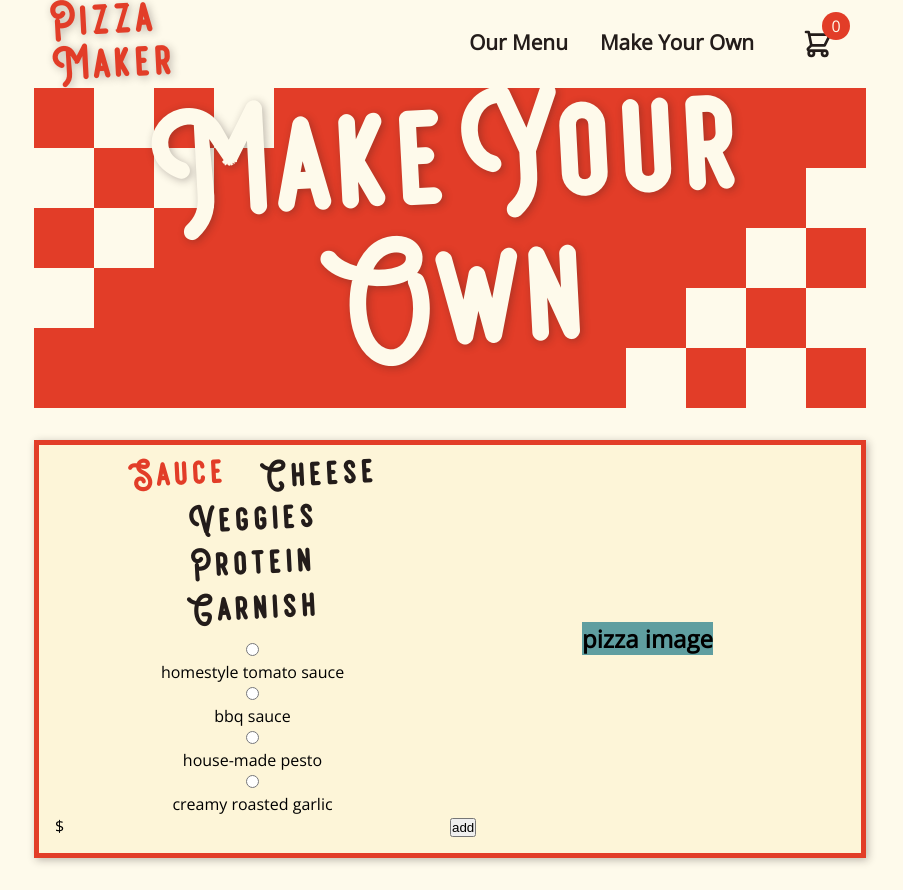
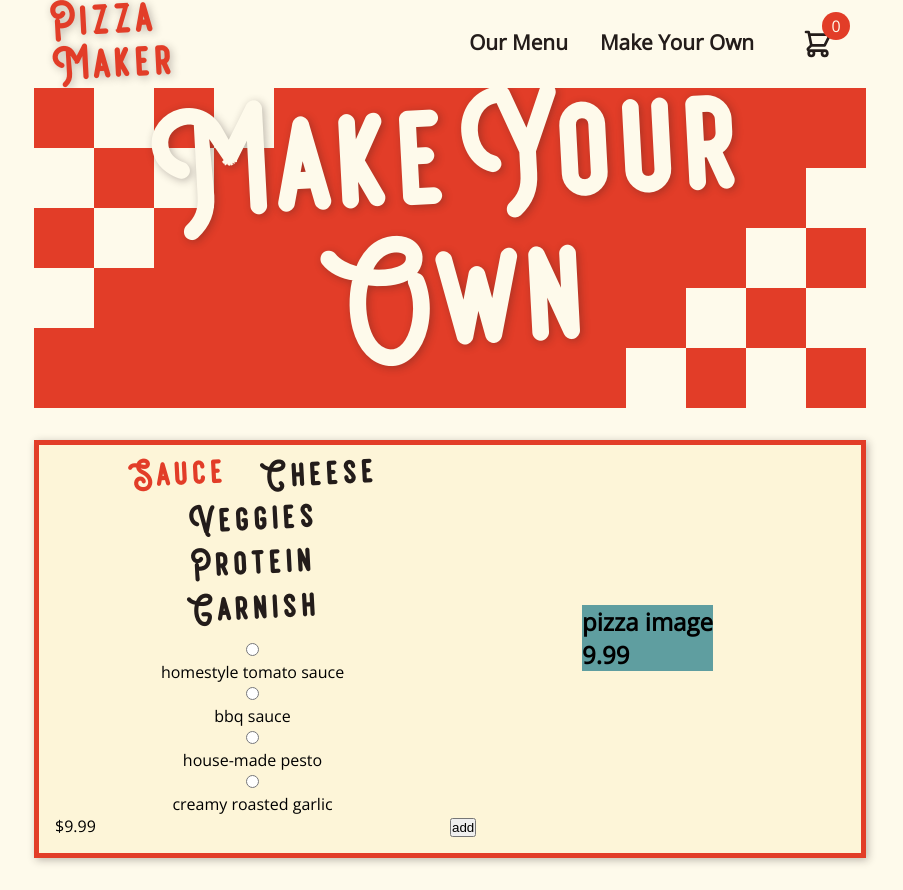
Before and after one commit to wavyadri/pizza-maker, a React (Create React App) app: page /make-your-own in a window 1280 px wide. Shown: the whole page, without its empty margins (190-1093 px from the left). Built offline with nearby package versions, Linux system fonts and the light colour scheme.

Commit message:
Update reducerCustom.js
Fixing bug for removing items on second click of a checkbox. Initially, the seconded click was causing all items to be removed. This was resolved by implementing the spread operator on 'REMOVE_TOPPING'.

```diff
--- a/src/contexts.js
+++ b/src/contexts.js
@@ -67,18 +67,18 @@ const AppProvider = ({children}) => {
         dispatch({type: 'INCREASE', payload: item.id})
     }
 
-        // add custom item
-    const addCustomItem = (item, total) => {
-        let currCart = state.cart.find(obj => obj.id === item.id);
-        // if(currCart === undefined)
-        if(!currCart){
-            // this way we can update the total of the custom item
-            dispatch({type: 'ADD_CUSTOM_ITEM', payload: item, total: total})
-            return;
-        }
-        // after first item has already been added
-        dispatch({type: 'INCREASE', payload: item.id})
-    }
+    //     // add custom item
+    // const addCustomItem = (item, total) => {
+    //     let currCart = state.cart.find(obj => obj.id === item.id);
+    //     // if(currCart === undefined)
+    //     if(!currCart){
+    //         // this way we can update the total of the custom item
+    //         dispatch({type: 'ADD_CUSTOM_ITEM', payload: item, total: total})
+    //         return;
+    //     }
+    //     // after first item has already been added
+    //     dispatch({type: 'INCREASE', payload: item.id})
+    // }
 
         // 'remove' button on each item in checkout
     const removeItem = (id) => {
@@ -121,25 +121,35 @@ const AppProvider = ({children}) => {
     const [stateCustom, dispatchCustom] = useReducer(reducerCustom, initialStateCustom);
 
         // toggle topping on pizza
-    const toggleTopping = (item) => {
+    const checkTopping = (item) => {
         let currToppings = stateCustom.toppings.find(obj => obj.id === item.id);
-        console.log(currToppings)
-        console.log(stateCustom.toppings)
 
-         // if it doesn't already exist, add it
+        // if it doesn't already exist, add it
         if(!currToppings){
             // this way we can update the total of the custom item
             dispatchCustom({ type: 'ADD_TOPPING', payload: item })
             return;
         }
         // if it does already exist, remove it
-        if(currToppings) {
         dispatchCustom({type: 'REMOVE_TOPPING', payload: item})
+    }
+
+     // for RADIO, each click removes all other sauces
+    const radioTopping = (item) => {
+        let currToppings = stateCustom.toppings.find(obj => obj.id === item.id);
+
+        // if no sauce exists add
+        // if any sauce exists
+
+        if(!currToppings){
+            // this way we can update the total of the custom item
+            dispatchCustom({ type: 'ADD_TOPPING', payload: item })
+            return;
         }
 
-    //     // for RADIO, each click removes all other sauces
-    //     dispatchCustom({type: 'RADIO_TOPPING'})
+        dispatchCustom({type: 'RADIO_TOPPING', payload: item})
     }
+
 
     return <AppContext.Provider value={{
         menuItems,
@@ -158,7 +168,8 @@ const AppProvider = ({children}) => {
         increase,
         decrease,
         ...stateCustom,
-        toggleTopping,}}>
+        checkTopping,
+        radioTopping,}}>
         {children}
     </AppContext.Provider>
 }
--- a/src/pages/Custom.js
+++ b/src/pages/Custom.js
@@ -2,8 +2,15 @@ import React, {useState, useEffect} from 'react'
 import { useGlobalContext } from '../contexts'
 
 const Custom = () => {
-    const {menuItems, filterToppings, toppingItems, toppingCategory, currentToppingCategory, addItem} = useGlobalContext();
+    const {menuItems, addItem, toppings, total, filterToppings, toppingItems, toppingCategory, currentToppingCategory, checkTopping, radioTopping} = useGlobalContext();
     const {id, category, title, price, image, vegetarian, spicy} = toppingItems;
+
+    const [pizza, setPizza] = useState([])
+
+    useEffect(() => {
+        const newPizza = menuItems.find((item) => item.category === 'custom');
+        setPizza(newPizza);
+    },[])
 
     return (
         <section id='custom'>
@@ -17,16 +24,21 @@ const Custom = () => {
                 </ul>
                 <form className="toppings-items">
                     {toppingItems.map((item) => {
-                        const {id, category, title, price, image, vegetarian, spicy} = item;
+                        const {id, category, title, price, image, vegetarian, spicy, checked} = item;
                         return <>
                             <label className='items-container' key={id} for={title}>
                                 <input
+                                    key={id}
                                     type={category === 'sauce' ? 'radio' : 'checkbox'}
                                     name={category}
                                     value={`option-${id}`}
                                     // checked={title === 'homestyle tomato sauce' ? 'true' : ''}
-                                    className='input'
-                                    // add an onClick event listener
+                                    className={checked ? 'input checked' : 'input'}
+                                    onClick={category === 'sauce' ?
+                                    () => radioTopping(item)
+                                    :
+                                    () => checkTopping(item)
+                                    }
                                 />
                                 <p className='title'>{title}</p>
                                 {/* <span className="checkmark"></span> */}
@@ -37,13 +49,27 @@ const Custom = () => {
             </div>
             <div className="custom-pizza">
                 <h1>pizza image</h1>
+                {/* test */}
+                <h1>{total}</h1>
+                {toppings.map((item) => {
+                    const {id, title, checked} = item;
+                    return <div key={id} className="topping">
+                        <h2>{title}</h2>
+                        {checked &&
+                        <h1>TRUE</h1>
+                        }
+                        {!checked &&
+                        <h1>FALSE</h1>
+                        }
+                    </div>
+                })}
             </div>
             {/* make this span both columns */}
-            <div className="custom-total">$</div>
+            <div className="custom-total">${total}</div>
             {/* make this span both columns */}
             <div className="custom-add">
-                <button>add</button>
-                {/* <button className='btn' onClick={() => {addItem(pizza)}}>add</button> */}
+                {/* total needs to be updated */}
+                <button className='btn' onClick={() => {addItem(pizza)}}>add</button>
             </div>
         </section>
     )
--- a/src/reducerCustom.js
+++ b/src/reducerCustom.js
@@ -1,5 +1,16 @@
 const reducerCustom = (state, action) => {
+    switch(action.type) {
+        case 'ADD_TOPPING':
+            action.payload.checked = true;
+            return {...state, toppings: [...state.toppings, action.payload], total: parseFloat((state.total + action.payload.price).toFixed(2))}
+        case 'REMOVE_TOPPING':
+            action.payload.checked = false;
+            console.log([...state.toppings])
+            return {...state, toppings: [...state.toppings.filter((item) => item !== action.payload)], total: parseFloat((state.total - action.payload.price).toFixed(2))}
+            // return {...state, toppings: [state.toppings.filter((item) => item.id !== action.payload)], total: parseFloat((state.total - action.payload.price).toFixed(2))}
+            // return {...state, cart: state.cart.filter((item) => item.id !== action.payload)}
 
+    }
 }
 
 export default reducerCustom
```
